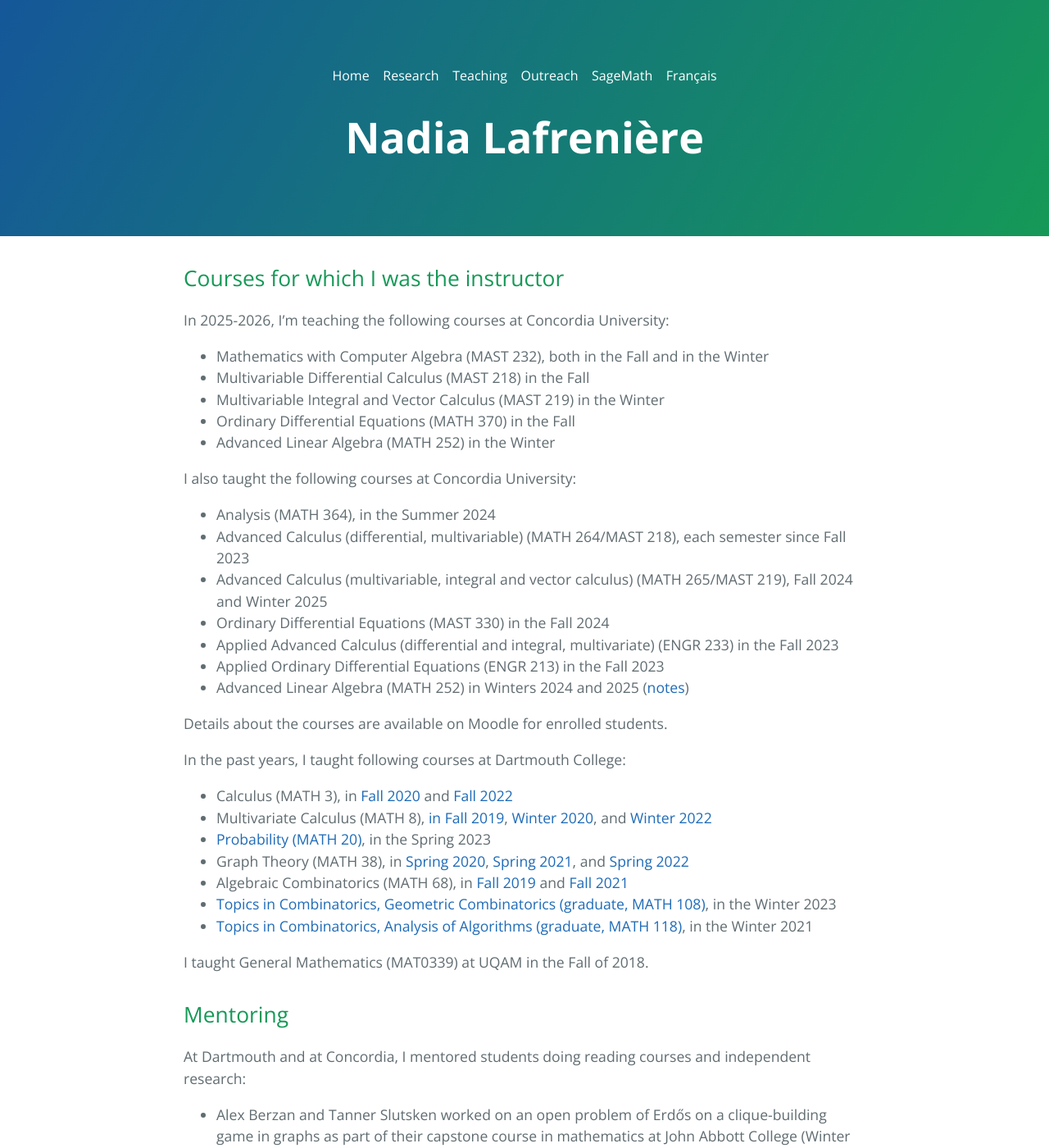
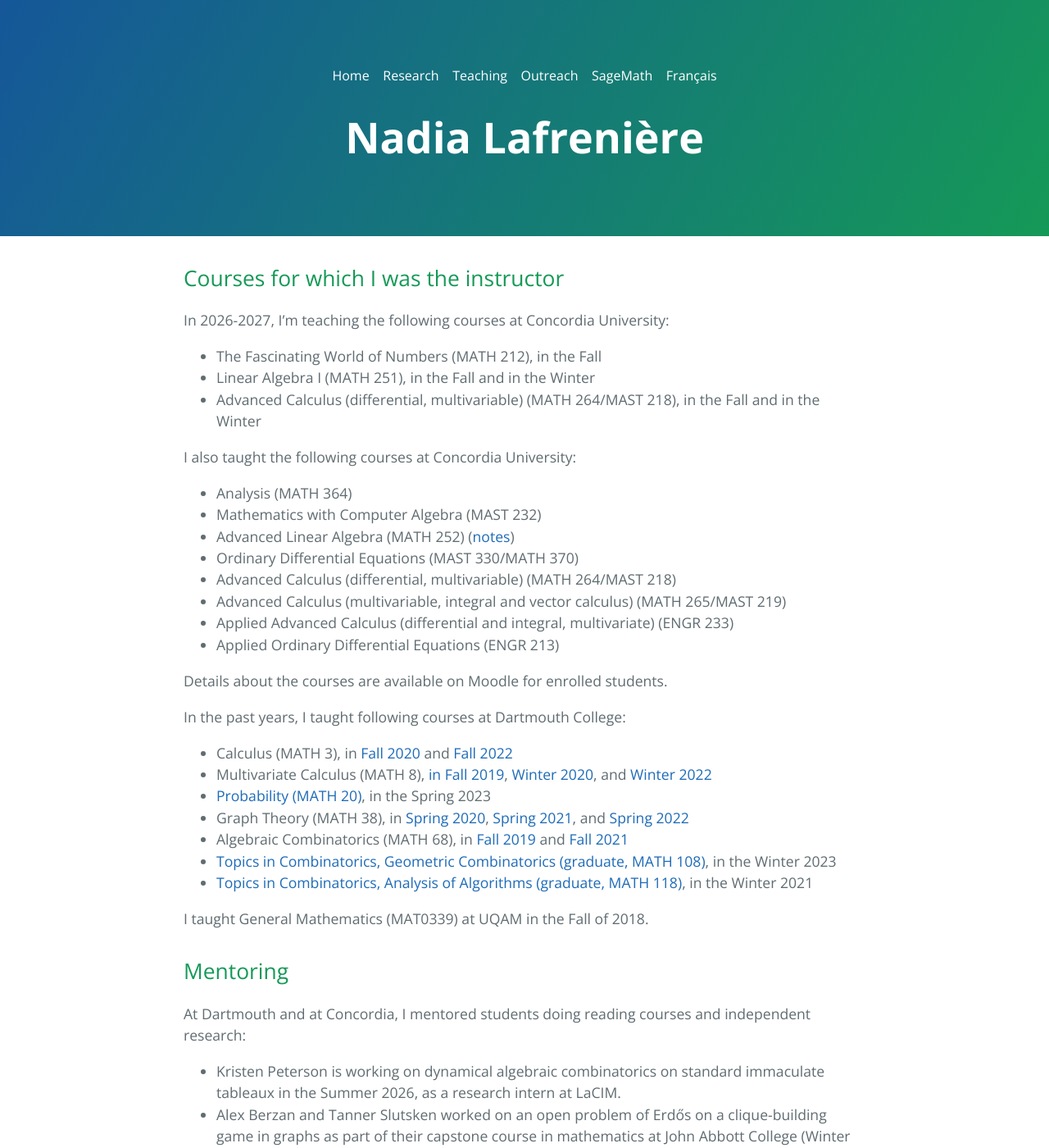
Before and after one commit to nadialafreniere/nadialafreniere.github.io, a Jekyll site: the page built from teaching.md, in a window 1280 px wide and 1400 px high. Shown: the whole window at 82% size. Built offline with Jekyll 4.4.1, drawn with Linux system fonts in a browser that asks for light colours; our own code applies the rules of GitHub Pages for plain Markdown files.

Commit message:
new position and update on courses

```diff
--- a/teaching.md
+++ b/teaching.md
@@ -7,21 +7,20 @@ ref: enseignement
 
 ## Courses for which I was the instructor
 
-In 2025-2026, I'm teaching the following courses at Concordia University:
- * Mathematics with Computer Algebra (MAST 232), both in the Fall and in the Winter
- * Multivariable Differential Calculus (MAST 218) in the Fall
- * Multivariable Integral and Vector Calculus (MAST 219) in the Winter
- * Ordinary Differential Equations (MATH 370) in the Fall
- * Advanced Linear Algebra (MATH 252) in the Winter
+In 2026-2027, I'm teaching the following courses at Concordia University:
+ * The Fascinating World of Numbers (MATH 212), in the Fall
+ * Linear Algebra I (MATH 251), in the Fall and in the Winter
+ * Advanced Calculus (differential, multivariable) (MATH 264/MAST 218), in the Fall and in the Winter
 
 I also taught the following courses at Concordia University:
- * Analysis (MATH 364), in the Summer 2024
- * Advanced Calculus (differential, multivariable) (MATH 264/MAST 218), each semester since Fall 2023
- * Advanced Calculus (multivariable, integral and vector calculus) (MATH 265/MAST 219), Fall 2024 and Winter 2025
- * Ordinary Differential Equations (MAST 330) in the Fall 2024
- * Applied Advanced Calculus (differential and integral, multivariate) (ENGR 233) in the Fall 2023
- * Applied Ordinary Differential Equations (ENGR 213) in the Fall 2023
- * Advanced Linear Algebra (MATH 252) in Winters 2024 and 2025 ([notes](MATH252_All_lectures_2024.pdf))
+ * Analysis (MATH 364)
+ * Mathematics with Computer Algebra (MAST 232)
+ * Advanced Linear Algebra (MATH 252) ([notes](MATH252_All_lectures_2024.pdf))
+ * Ordinary Differential Equations (MAST 330/MATH 370)
+ * Advanced Calculus (differential, multivariable) (MATH 264/MAST 218)
+ * Advanced Calculus (multivariable, integral and vector calculus) (MATH 265/MAST 219)
+ * Applied Advanced Calculus (differential and integral, multivariate) (ENGR 233)
+ * Applied Ordinary Differential Equations (ENGR 213)
 
 Details about the courses are available on Moodle for enrolled students.
 
@@ -41,6 +40,7 @@ I taught General Mathematics (MAT0339) at UQAM in the Fall of 2018.
 ## Mentoring
 
 At Dartmouth and at Concordia, I mentored students doing reading courses and independent research:
+* Kristen Peterson is working on dynamical algebraic combinatorics on standard immaculate tableaux in the Summer 2026, as a research intern at LaCIM.
 * Alex Berzan and Tanner Slutsken worked on an open problem of Erdős on a clique-building game in graphs as part of their capstone course in mathematics at John Abbott College (Winter 2025).
 * Étienne Dyer worked on Conway's Angel problem when he was cosupervised by Assaf Shani and myself. Étienne was funded by the Concordia University Summer Research Award. (Summer 2024)
 * Will Dowling worked on homomesy on permutations, and his work led to [a paper](https://arxiv.org/abs/2312.02383), that appeared in _Involve_. Will was funded by the program for Undergraduate research assistantship at Dartmouth. (2022-2023)
```
Also changed, not shown: enseignement.md (+14 -13 lines), home.md (+1 -1 lines), index.md (+1 -1 lines).
